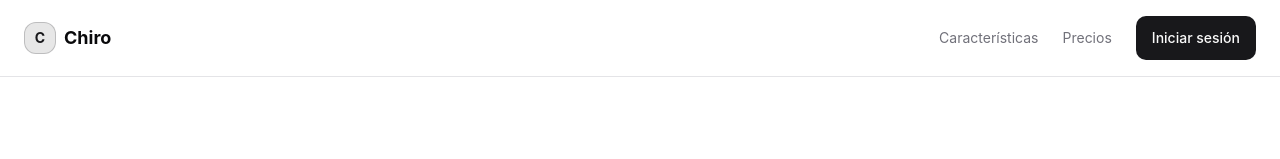
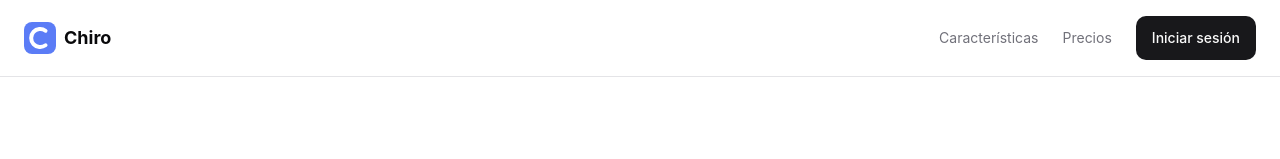
Before and after one commit to workerv99/chiro, a SvelteKit app in the folder web/: page / in a window 1280 px wide. Shown: the top 159 px of the page. Built offline with nearby package versions, Linux system fonts and the light colour scheme; no server answers.

Commit message:
feat(web): use the brand logo on the landing page instead of the letter tile

```diff
--- a/web/src/routes/+page.svelte
+++ b/web/src/routes/+page.svelte
@@ -53,7 +53,7 @@
   <div class="min-h-dvh">
     <nav class="flex items-center justify-between px-6 py-4 border-b">
       <div class="flex items-center gap-2">
-        <div class="w-8 h-8 rounded-lg bg-primary/10 border border-primary/20 text-primary font-bold text-sm flex items-center justify-center">C</div>
+        <img src="/logo.svg" alt="" class="w-8 h-8" />
         <span class="font-bold text-lg">Chiro</span>
       </div>
       <div class="flex items-center gap-6">
```
Also changed, not shown: web/static/logo.svg (added).
